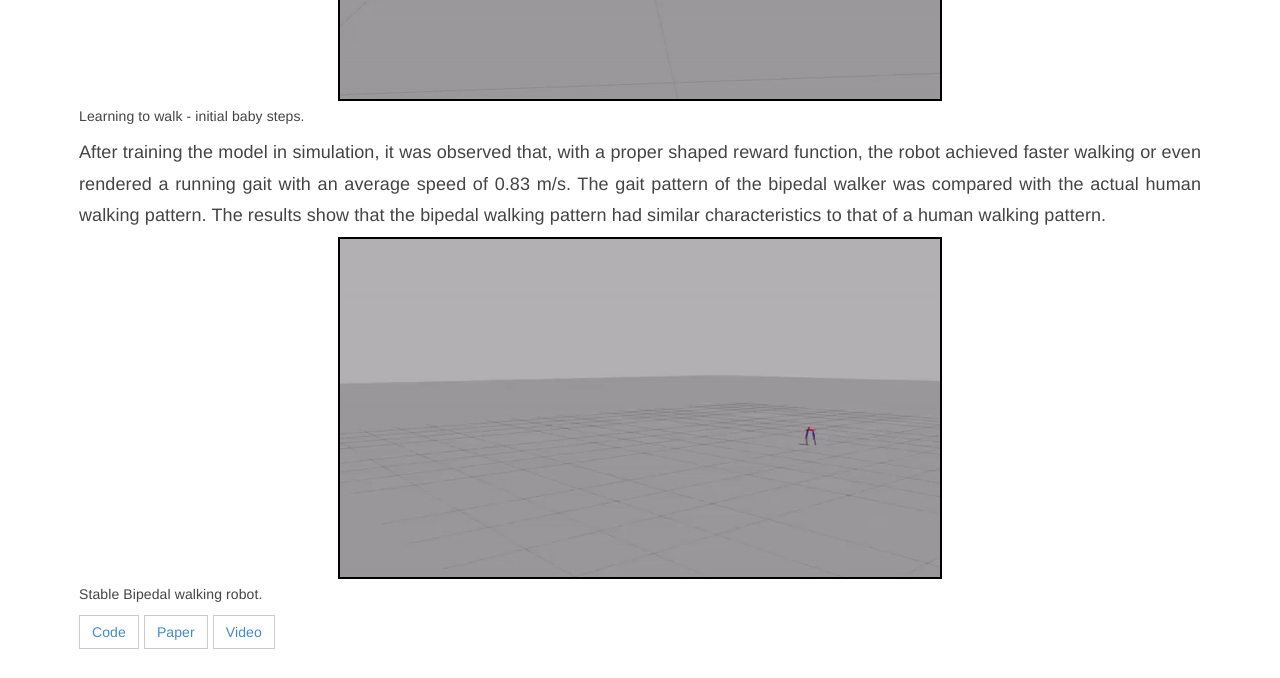
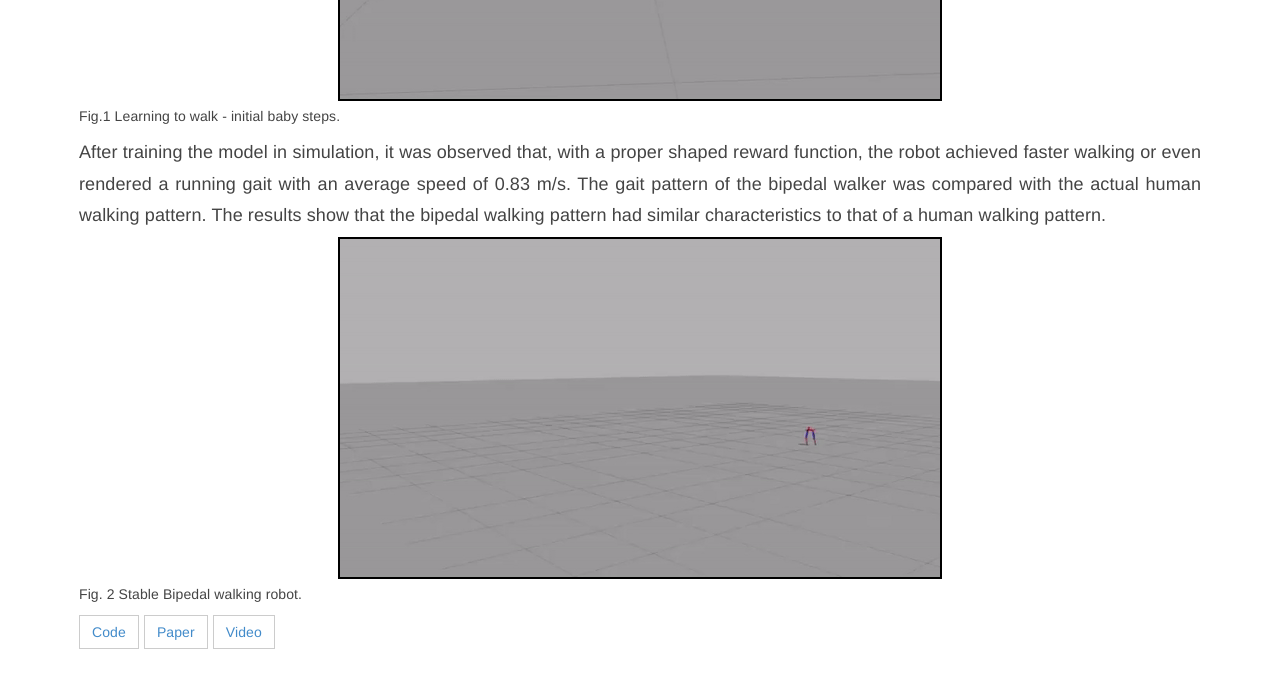
Before and after one commit to navuboy/navuboy.github.io, a Jekyll site: the page built from biped.html, in a window 1280 px wide. Shown: the part 700-1378 px from the top of the page. Built offline with Jekyll 4.4.1, drawn with Linux system fonts in a browser that asks for light colours; some web fonts are replaced.

Commit message:
Updated biped blog

```diff
--- a/_includes/biped.md
+++ b/_includes/biped.md
@@ -21,11 +21,9 @@
                 <a class ="image-popup" href="https://nav74neet.github.io/media/biped_training.gif" title="DDPG">
                     <img src="https://nav74neet.github.io/media/biped_training.gif" alt="DDPG" style="border:2px solid black;" align="middle">
                 </a>
-                <center>
-                <p class="image-caption" style="font-size:14px;">
-                    Learning to walk - initial baby steps.
+                <p class="image-caption" style="font-size:14px;" align="center">
+                    Fig.1 Learning to walk - initial baby steps.
                 </p>
-                </center>
             </div>
         </center>
         <p style="text-align:justify">
@@ -36,7 +34,7 @@
                     <img src="https://nav74neet.github.io/media/trained.gif" alt="DDPG" style="border:2px solid black;" align="middle">
                 </a>
                 <p class="image-caption" style="font-size:14px;" align="center">
-                    Stable Bipedal walking robot.
+                    Fig. 2 Stable Bipedal walking robot.
                 </p>
             </div>
         </center>
```
Also changed, not shown: _posts/2018-06-12-ddpg.md (+8 -0 lines), media/blog/ac_network.jpg (added).
